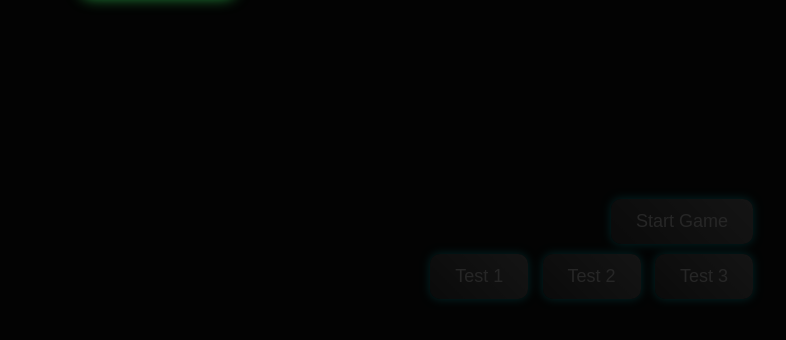
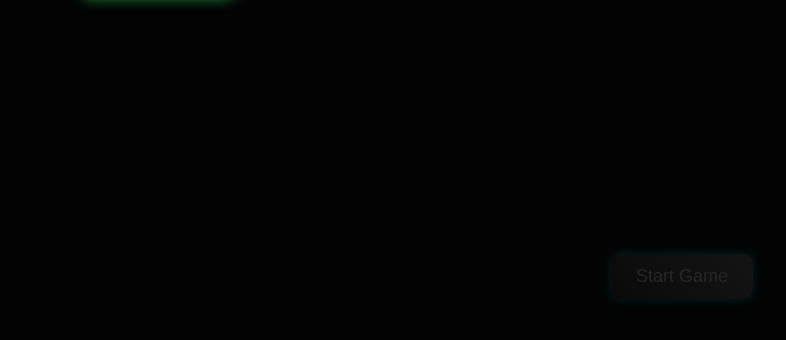
Before and after one commit to ksturff/PassTheAce, a plain HTML site: page index.html in a window 1280 px wide. Shown: the part 456-796 px from the top of the page, without its empty margins (482-1268 px from the left). Drawn offline with Linux system fonts and the light colour scheme.

Commit message:
Update index.html

```diff
--- a/index.html
+++ b/index.html
@@ -139,9 +139,6 @@
 <body>
   <div id="ui">
     <button id="startBtn" onclick="startGame()" disabled>Start Game</button><br>
-    <button onclick="setRadii(380,190)">Test 1</button>
-    <button onclick="setRadii(360,210)">Test 2</button>
-    <button onclick="setRadii(350,230)">Test 3</button>
     <div id="actionBtns" style="display:none;">
       <button onclick="keepCard()">Keep</button>
       <button onclick="passCard()">Pass</button>
@@ -171,17 +168,11 @@
 
     const CARD_W = 70, CARD_H = 100;
     const CENTER_X = 512, CENTER_Y = 300;
-    let X_RADIUS = 430, Y_RADIUS = 150;
+    let X_RADIUS = 360, Y_RADIUS = 210; // ← Test 2 locked in
 
     let players = [], dealerIndex = null, currentPlayer = 0, deck = [], dealerCard = null;
     let isHumanTurn = false, peekPlayerCard = false, startingPlayerIndex = null;
     let gameRunning = false;
-
-    function setRadii(x, y) {
-      X_RADIUS = x;
-      Y_RADIUS = y;
-      drawTable();
-    }
 
     function getCardValue(card) {
       if (!card) return 99;
```
